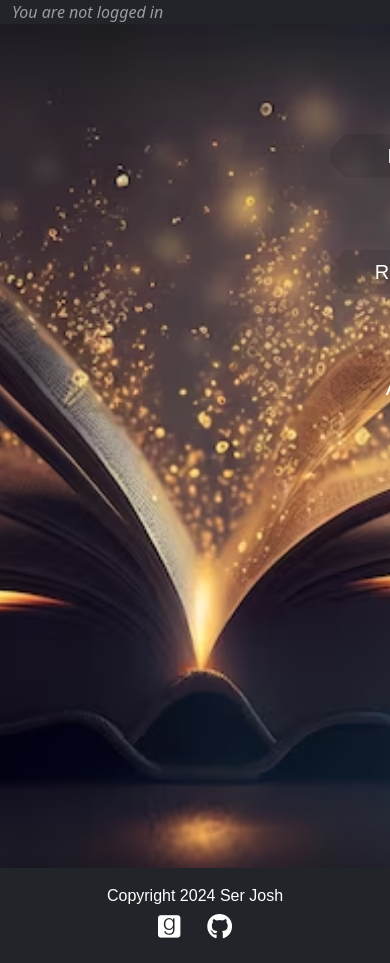
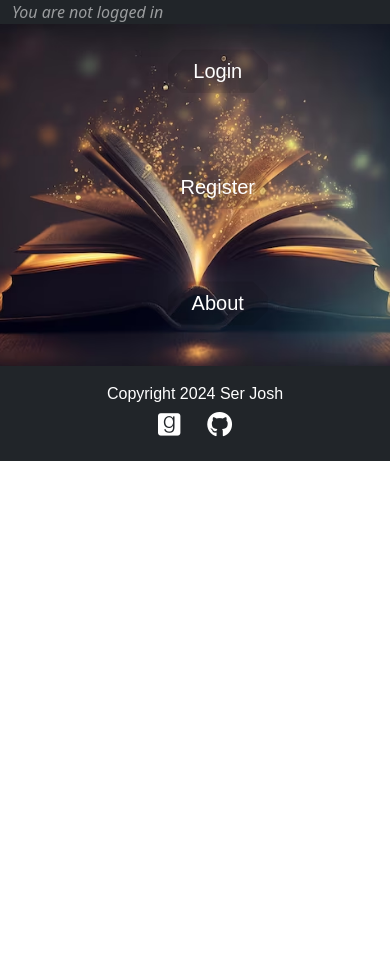
Before and after one commit to SerJosh/wordsmith, a Django app: page / in a window 390 px wide; the page is wider, and only the part inside the window is pictured. Shown: the part 57-1020 px from the top of that part. After the commit the page ends 518 px from the top of that part, so only its background shows below. Run offline with Django 4.2, Linux system fonts and the light colour scheme; data that the repository does not hold is empty; some libraries are stand-ins or nearby versions; some web fonts are replaced.

Commit message:
make landing page responsive

```diff
--- a/static/css/style.css
+++ b/static/css/style.css
@@ -39,11 +39,13 @@ h1 {
     background-position: center center;
     /* background-attachment: fixed; */
     max-width: 100%;
-    height: auto;
+    height: 630px;
+    /* height: vh-100 */
  }
 
 .welcome-card {
     top: 10%;
+    max-width: 100%;
     background-color:rgba(233, 18, 18, 0);
     border-color: rgba(0, 0, 0, 0.0);
     color:white;
@@ -95,3 +97,19 @@ h1 {
  .form {
     background-color: rgba(0, 0, 0, 0.5);
  }
+
+/* Media Queries */
+
+ @media screen and (max-width: 690px) {
+    .hero-book {
+        /* background-size: cover;
+        background-position: center center;  */
+        /* width: 500px;  */
+        /* height: 100px; */
+        /* background-size: 600px; */
+        /* background: no-repeat center center; */
+        height: auto;
+        width: 100%;
+     }
+
+    }
--- a/stories/templates/stories/index.html
+++ b/stories/templates/stories/index.html
@@ -13,8 +13,8 @@
 </head>
 <body>
     {% if user.is_authenticated %}
-    <!-- {{ request.user }} -->
-<div class="index-body hero-book" style="background-image: url({% static 'images/book.avif' %});">
+
+<div class="index-body hero-book " style="background-image: url({% static 'images/book.avif' %});">
     <div class="mx-auto">
     <h1 class="text-center">Stories</h1>
   </div>
@@ -22,7 +22,7 @@
     <div class=" mx-auto big-story-card" style="width: 25rem;" >
     <div class="card mx-auto story-card " style="width: 20rem;">
       <div class="card-body mx-auto">
-        <h5 class="card-title">{{ story.Title }}</h5>
+        <h5 class="card-title">{{ story.Title }} {{ user }} </h5>
       </div>
 
 
@@ -73,8 +73,8 @@
 </ul>
 </div>
     {% else %}
-    <div class="vh-100 container-fluid hero-book" style="background-image: url({% static 'images/book.avif' %});">
-        <div class="card text-center mb-3 mx-auto p-2 welcome-card " style="width: 50rem;">
+    <div class="container-fluid hero-book" style="background-image: url({% static 'images/book.avif' %});">
+        <div class="card text-center mb-3 mx-auto p-2 welcome-card ">
             <div class="card-body d-grid gap-4 col-3 mx-auto">
               <a href="{% url 'account_login' %}" class="btn btn-dark btn-welcome">Login</a>
               <br>
--- a/stories/urls.py
+++ b/stories/urls.py
@@ -4,8 +4,8 @@ from . import views
 
 urlpatterns = [
     path('', views.all_stories, name = "index"),
-    path('', views.create_story),
-    # path('stories', views.all_stories, name = 'story-list'),
+    # path('', views.create_story),
+    path('stories/', views.all_stories, name = 'story-list'),
     path('create_story', views.create_story, name = 'create-story'),
     path('view_story/<story_id>', views.view_story, name = 'view-story'),
     path('edit_story/<story_id>', views.edit_story, name = 'edit-story'),
--- a/stories/views.py
+++ b/stories/views.py
@@ -34,8 +34,8 @@ def view_story(request, story_id):
     return render(request, 'stories/view_story.html',
     {'story_view': story_view})
 
-
 def all_stories(request):
+    user_id = request.user.id
     story_list = Story.objects.all().order_by('Title')
     p = Paginator(Story.objects.all(), 1)
     page = request.GET.get('page')
@@ -44,6 +44,28 @@ def all_stories(request):
     return render(request, 'stories/index.html',
     {'story_list': story_list,
     'stories': stories,})
+
+
+# def all_stories(request):
+#     user_id = request.user.id
+#     story_list = Story.objects.all().order_by('Title').filter(user_id.stories)
+#     p = Paginator(story_list, 1)
+#     page = request.GET.get('page')
+#     stories = p.get_page(page)
+#     # nums = "a" * venues.paginator.num_pages
+#     return render(request, 'stories/index.html',
+#     {'story_list': story_list,
+#     'stories': stories,})
+# def all_stories(request):
+#     user_id = request.user.id
+#     story_list = Story.objects.filter(Auther_id=user_id).order_by('Title')
+#     p = Paginator(Story.objects.all(), 1)
+#     page = request.GET.get('page')
+#     stories = p.get_page(page)
+#     return render(request, 'stories/index.html',
+#     {'story_list': story_list,
+#     'stories': stories,
+#     'user_id':user_id,})
 
 
 def index(request):
--- a/wordsmith/settings.py
+++ b/wordsmith/settings.py
@@ -16,7 +16,7 @@ TEMPLATES_DIR = os.path.join(BASE_DIR, 'templates')
 SECRET_KEY = os.environ.get("SECRET_KEY")
 
 # SECURITY WARNING: don't run with debug turned on in production!
-DEBUG = False
+DEBUG = True
 
 ALLOWED_HOSTS = [ '8000-serjosh-wordsmith-hts3me9pyj5.ws-eu110.gitpod.io',
                 '.herokuapp.com']
```
Also changed, not shown: stories/models.py (+1 -1 lines).
